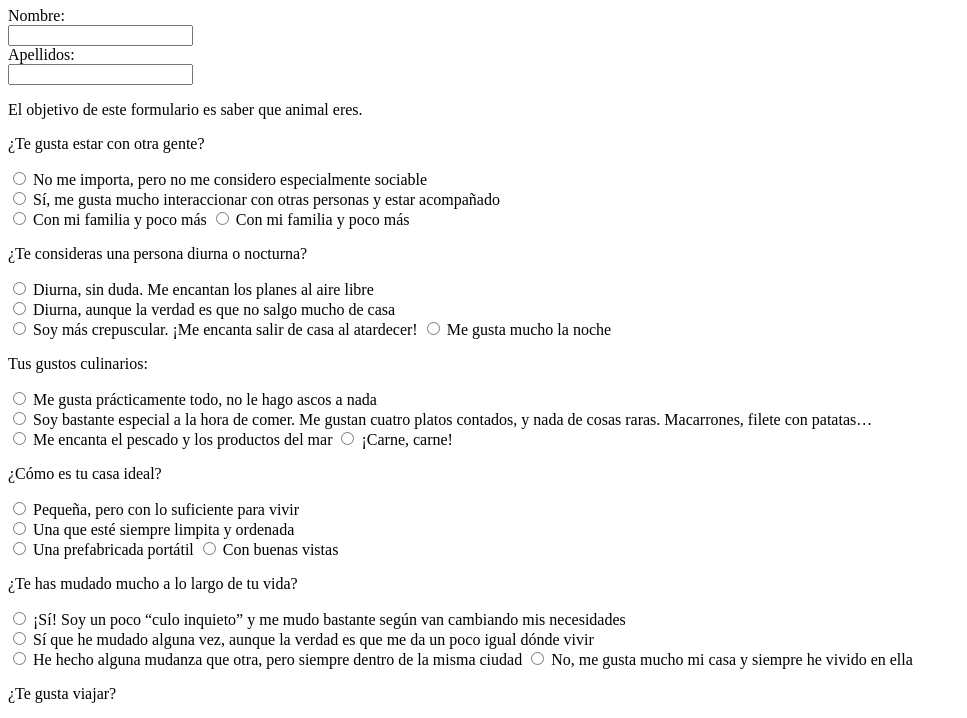
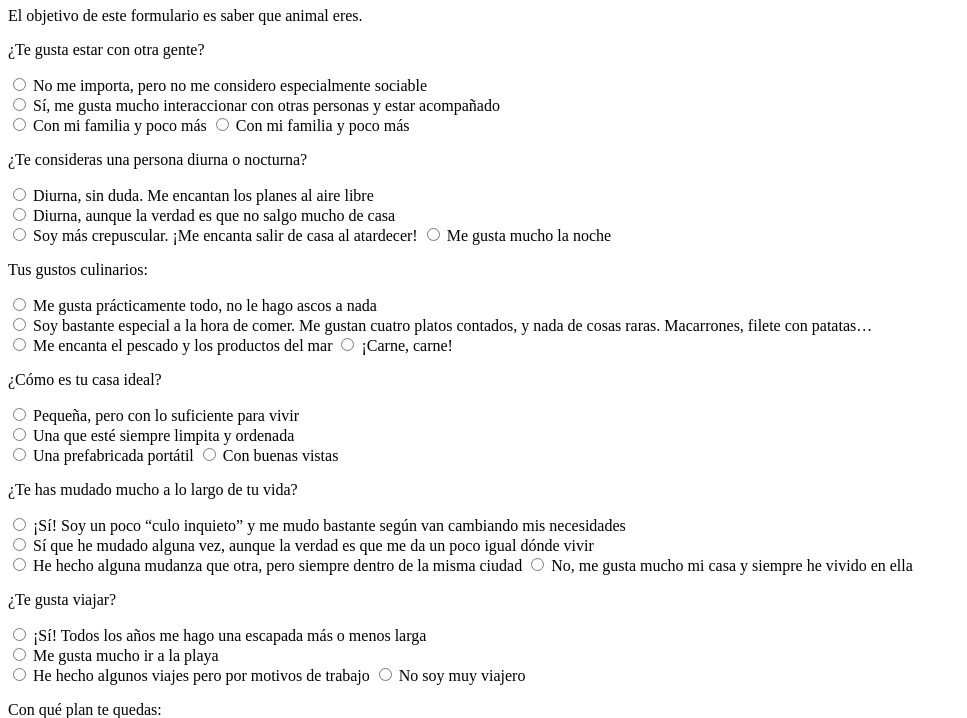
Before and after one commit to Luciaaf00/Repositorio_1, a plain HTML site: page index.html in a window 1280 px wide. Shown: the part 73-791 px from the top of the page, without its empty margins (0-967 px from the left). Drawn offline with Linux system fonts and the light colour scheme.

Commit message:
formulario7

```diff
--- a/index.html
+++ b/index.html
@@ -10,13 +10,6 @@
     <h1>
         Animales
     </h1>
-
-    <form>
-        <label for="nombre">Nombre:</label><br>
-        <input type="text" id="nombre" name="nombre"><br>
-        <label for="apellidos">Apellidos:</label><br>
-        <input type="text" id="apellidos" name="apellidos">
-    </form>
     <p>
         El objetivo de este formulario es saber que animal eres.
     </p>
```
